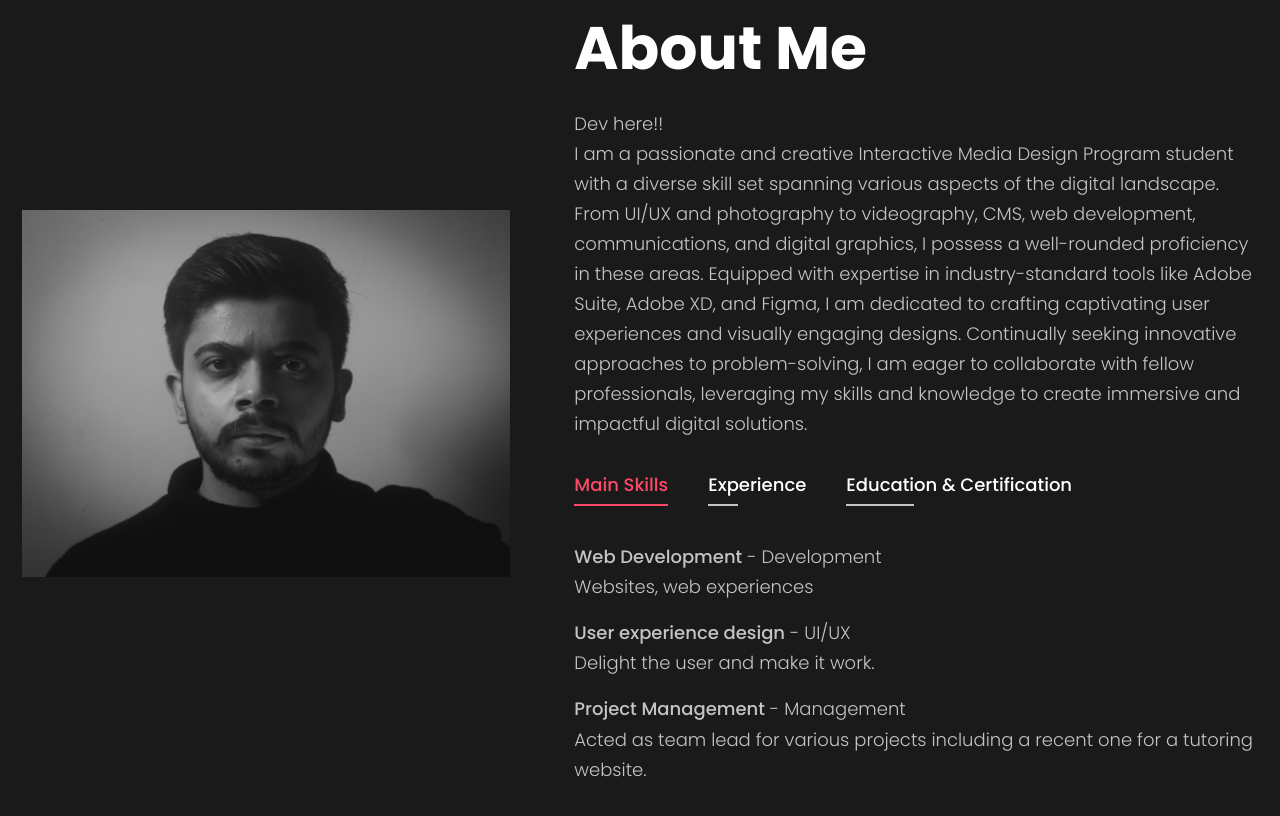
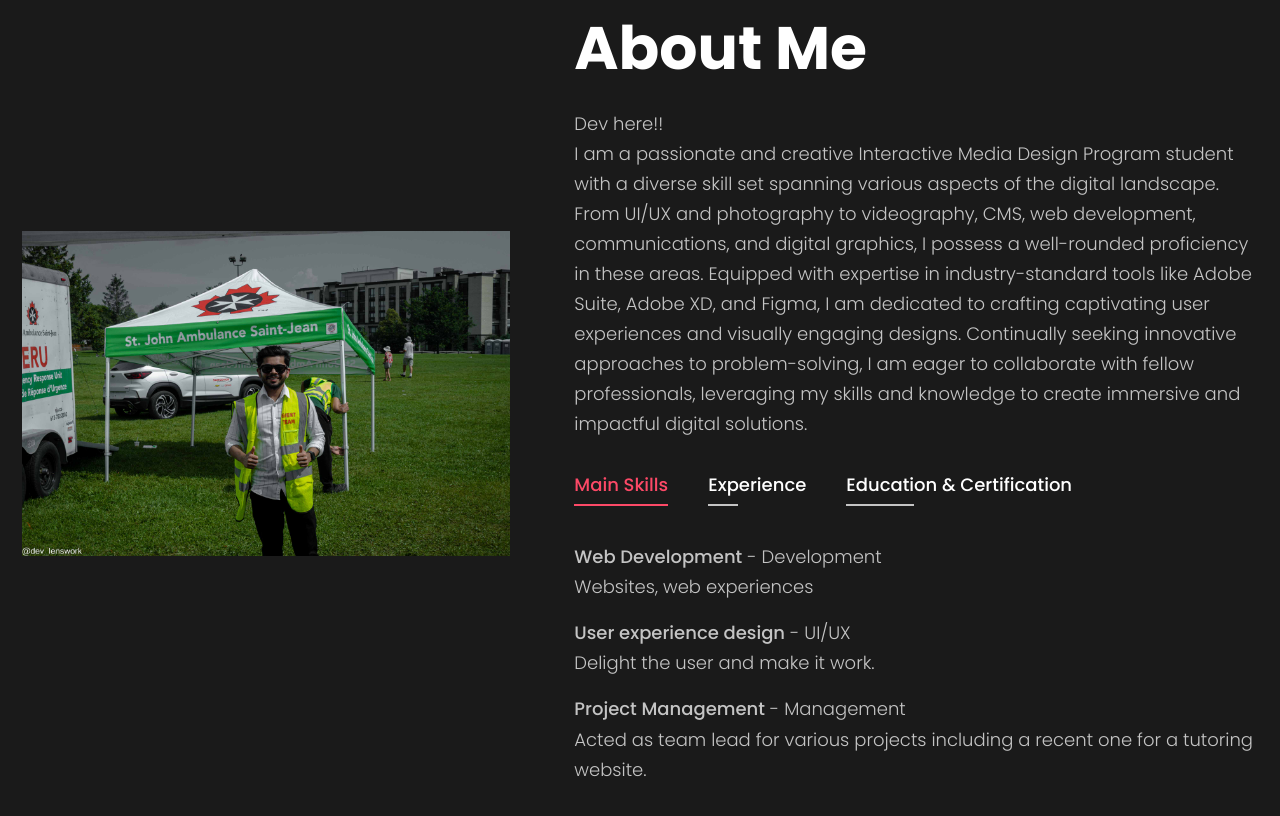
Before and after one commit to sing1752/portfolio_singh, a plain HTML site: page index.html in a window 1280 px wide. Shown: the part 4303-5119 px from the top of the page. Drawn offline with nearby package versions, Linux system fonts and the light colour scheme.

Commit message:
pfp change

```diff
--- a/index.html
+++ b/index.html
@@ -286,7 +286,7 @@
       <!--=============== ABOUT ===============-->
       <section class="about section" id="about">
         <div class="about__container container grid">
-          <img src="assets/img/Home.jpg" alt="" class="contact__img" />
+          <img src="assets/img/About.jpg" alt="" class="contact__img" />
 
           <div class="about__content">
             <h2 class="section__title">About Me</h2>
```
